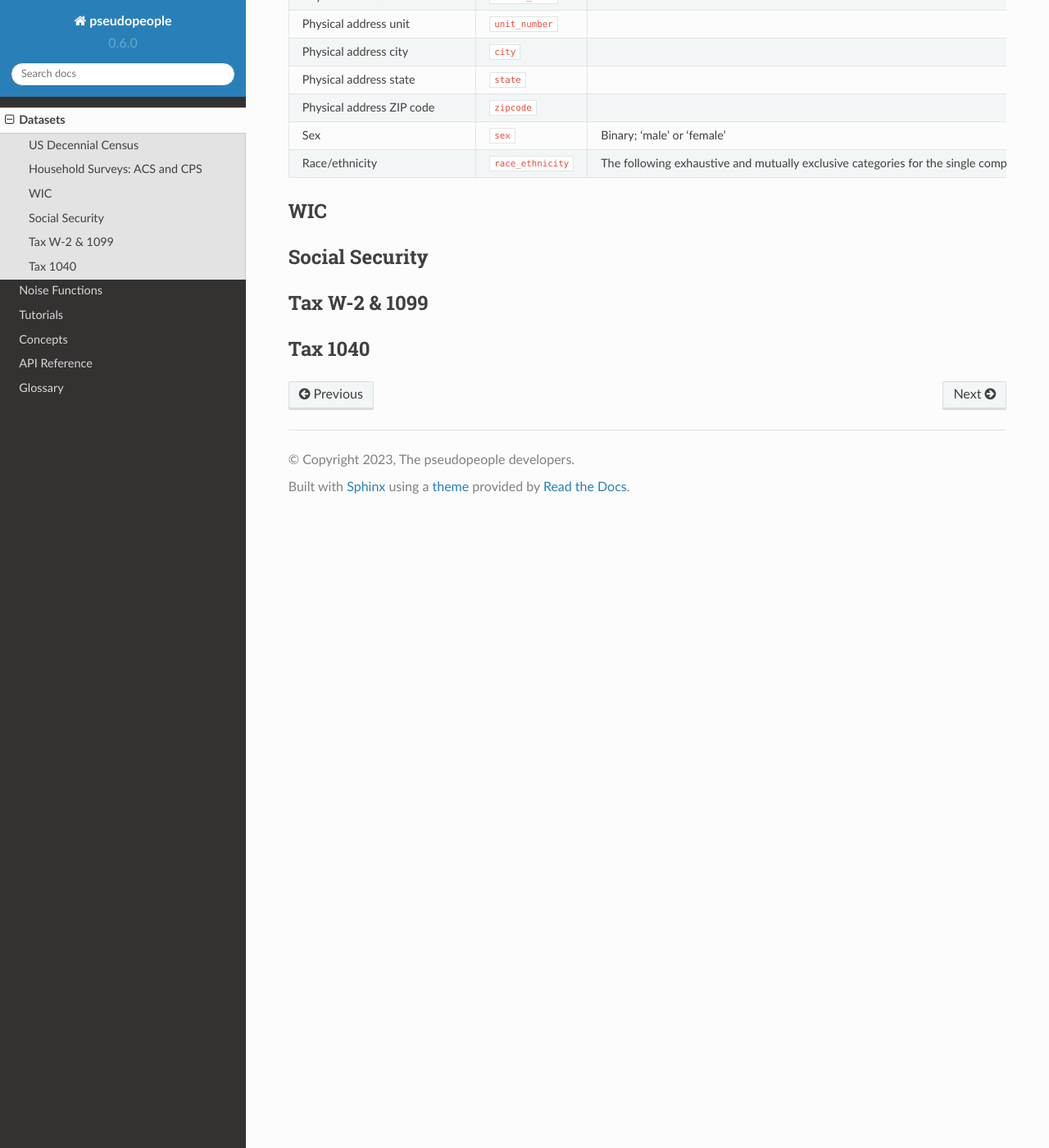
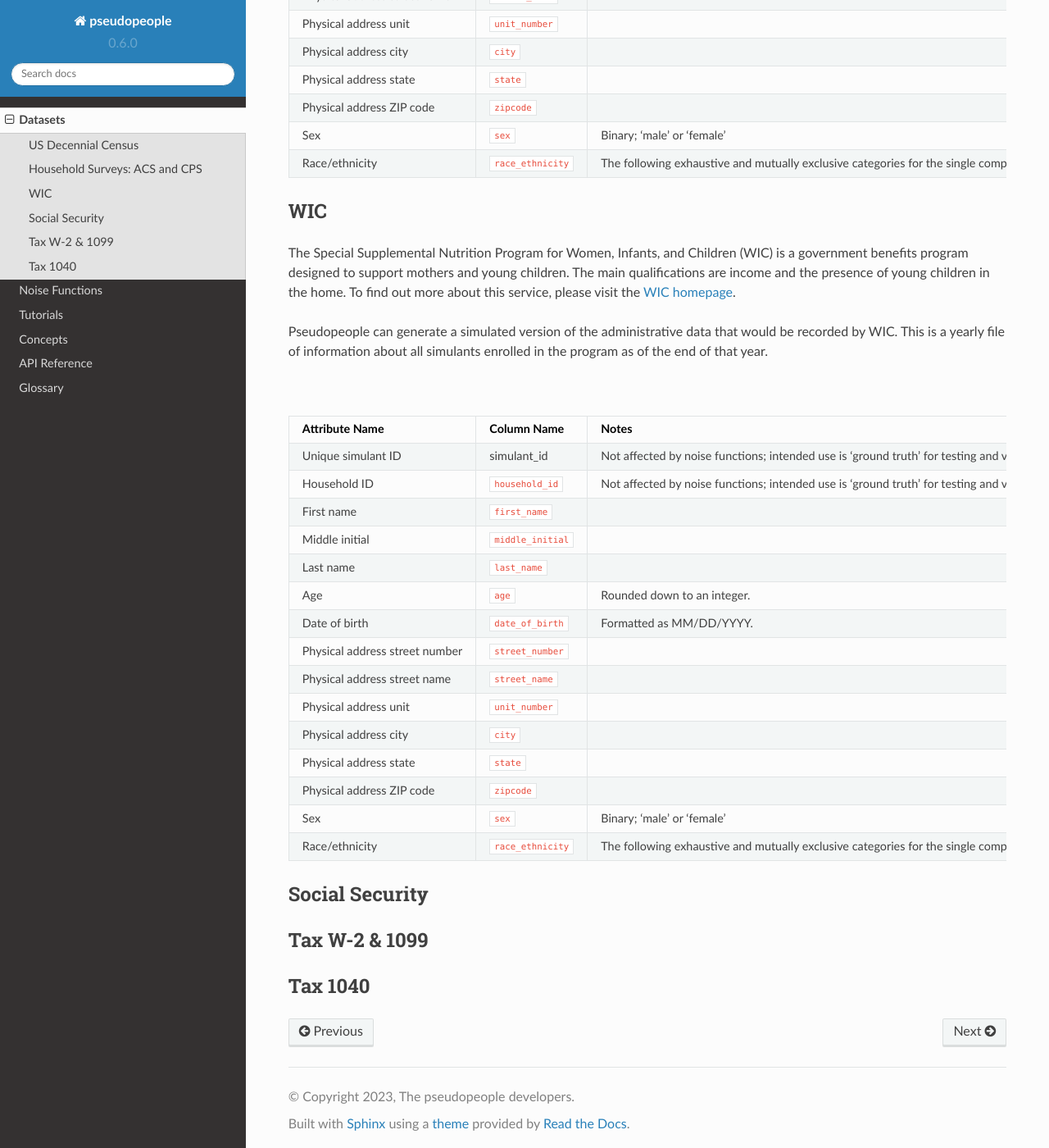
Before and after one commit to ihmeuw/pseudopeople, a Sphinx documentation site: the page built from docs/source/datasets/index.rst, in a window 1280 px wide and 1400 px high, scrolled down 2597 px. Shown: the whole window at 82% size. Built offline with Sphinx 7.4.7 and the Read the Docs theme 2.0.0, drawn with Linux system fonts in a browser that asks for light colours.

Commit message:
Add WIC dataset description to docs (#97)
* adding wic dataset description to docs

* fixing typo in wic info

* adding pseudopeople use of wic dataset

* adding changes from PR reviewers

---------

Co-authored-by: Alix Pletcher <pletale@ihme.washington.edu>

```diff
--- a/docs/source/datasets/index.rst
+++ b/docs/source/datasets/index.rst
@@ -168,6 +168,66 @@ about CPS, please visit the `CPS homepage <https://www.census.gov/programs-surve
 
 WIC
 ---
+The Special Supplemental Nutrition Program for Women, Infants, and Children (WIC) is a government benefits program designed to support mothers and young
+children. The main qualifications are income and the presence of young children in the home. To find out more about this service, please visit the `WIC
+homepage <https://www.fns.usda.gov/wic>`_.
+
+Pseudopeople can generate a simulated version of the administrative data that would be recorded by WIC. This is a yearly file of information about all
+simulants enrolled in the program as of the end of that year.
+
+.. list-table:: **Simulant attributes**
+   :header-rows: 1
+
+   * - Attribute Name
+     - Column Name
+     - Notes
+   * - Unique simulant ID
+     - simulant_id
+     - Not affected by noise functions; intended use is 'ground truth' for testing and validation.
+   * - Household ID
+     - :code:`household_id`
+     - Not affected by noise functions; intended use is 'ground truth' for testing and validation.
+   * - First name
+     - :code:`first_name`
+     -
+   * - Middle initial
+     - :code:`middle_initial`
+     -
+   * - Last name
+     - :code:`last_name`
+     -
+   * - Age
+     - :code:`age`
+     - Rounded down to an integer.
+   * - Date of birth
+     - :code:`date_of_birth`
+     - Formatted as MM/DD/YYYY.
+   * - Physical address street number
+     - :code:`street_number`
+     -
+   * - Physical address street name
+     - :code:`street_name`
+     -
+   * - Physical address unit
+     - :code:`unit_number`
+     -
+   * - Physical address city
+     - :code:`city`
+     -
+   * - Physical address state
+     - :code:`state`
+     -
+   * - Physical address ZIP code
+     - :code:`zipcode`
+     -
+   * - Sex
+     - :code:`sex`
+     - Binary; 'male' or 'female'
+   * - Race/ethnicity
+     - :code:`race_ethnicity`
+     - The following exhaustive and mutually exclusive categories for the single composite 'race/ethnicity' indicator are as follows:
+       White; Black; Latino; American Indian and Alaskan Native (AIAN); Asian; Native Hawaiian and Other Pacific Islander (NHOPI); and
+       Multiracial or Some Other Race.
 
 
 Social Security
```
